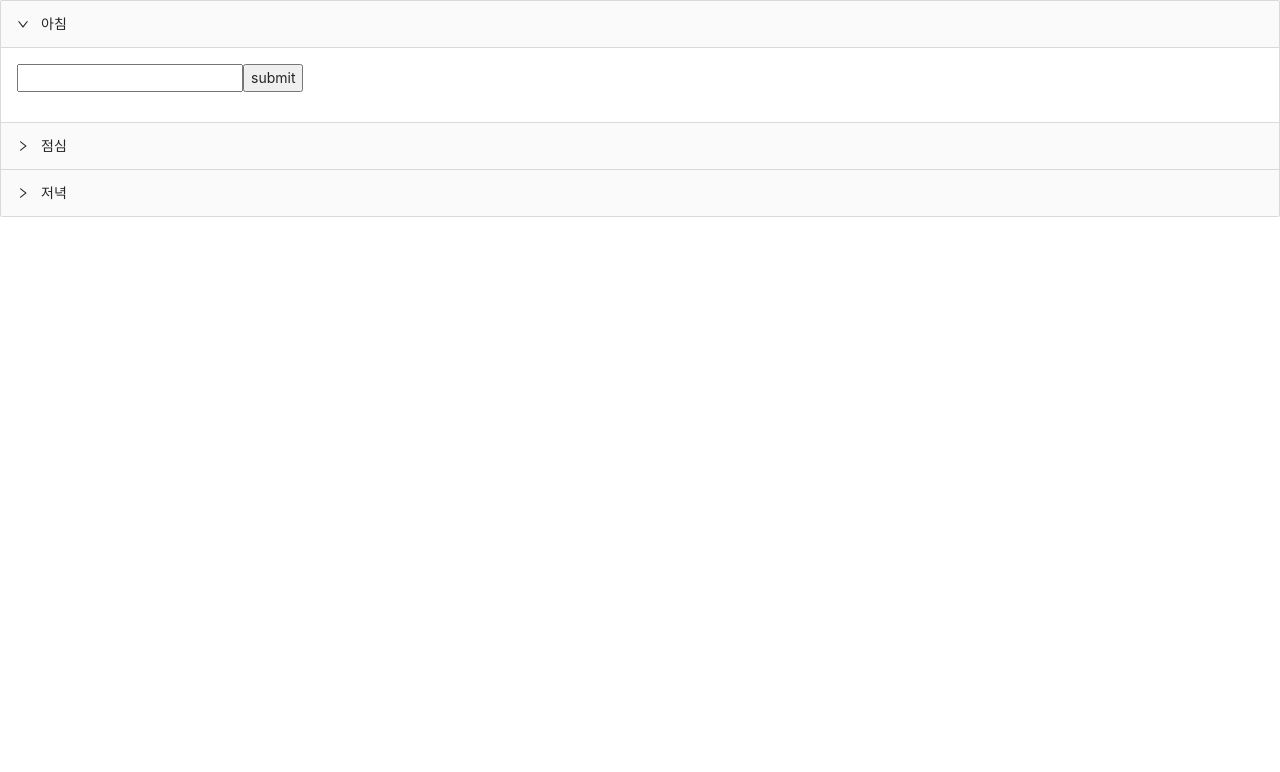
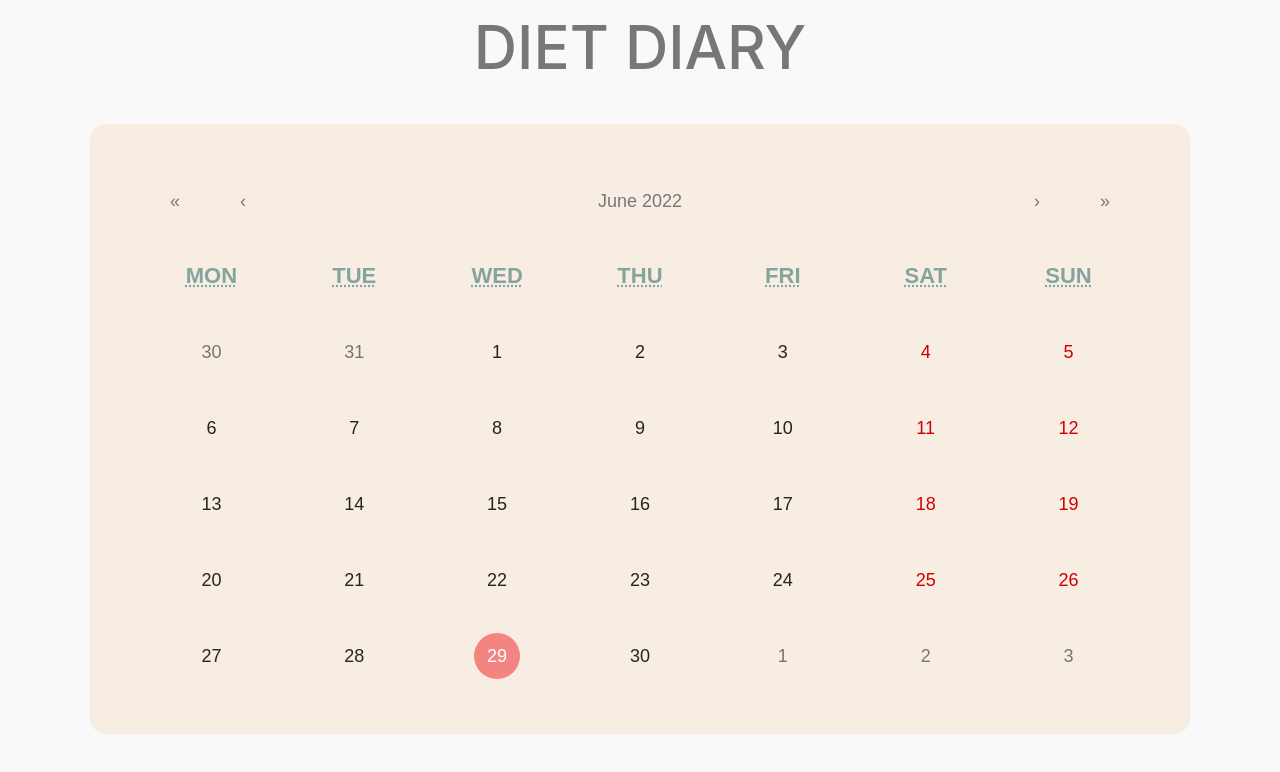
Before and after one commit to ujtap0/daily-nutrients-calculator, a React (Create React App) app: page / in a window 1280 px wide. Shown: the top 772 px of the page. Built offline with nearby package versions, Linux system fonts and the light colour scheme.

Commit message:
달력 페이지 추가

```diff
--- a/package.json
+++ b/package.json
@@ -13,11 +13,14 @@
     "express": "^4.18.1",
     "node-fetch": "^2.6.7",
     "react": "^18.1.0",
+    "react-calendar": "^3.7.0",
     "react-dom": "^18.1.0",
     "react-redux": "^8.0.2",
+    "react-router-dom": "^6.3.0",
     "react-scripts": "5.0.1",
     "redux": "^4.2.0",
     "redux-saga": "^1.1.3",
+    "styled-components": "^5.3.5",
     "web-vitals": "^2.1.4"
   },
   "scripts": {
--- a/public/index.html
+++ b/public/index.html
@@ -10,34 +10,14 @@
       content="Web site created using create-react-app"
     />
     <link rel="apple-touch-icon" href="%PUBLIC_URL%/logo192.png" />
-    <!--
-      manifest.json provides metadata used when your web app is installed on a
-      user's mobile device or desktop. See https://developers.google.com/web/fundamentals/web-app-manifest/
-    -->
+
     <link rel="manifest" href="%PUBLIC_URL%/manifest.json" />
-    <!--
-      Notice the use of %PUBLIC_URL% in the tags above.
-      It will be replaced with the URL of the `public` folder during the build.
-      Only files inside the `public` folder can be referenced from the HTML.
 
-      Unlike "/favicon.ico" or "favicon.ico", "%PUBLIC_URL%/favicon.ico" will
-      work correctly both with client-side routing and a non-root public URL.
-      Learn how to configure a non-root public URL by running `npm run build`.
-    -->
     <title>React App</title>
   </head>
   <body>
     <noscript>You need to enable JavaScript to run this app.</noscript>
+    <div id="overlay"></div>
     <div id="root"></div>
-    <!--
-      This HTML file is a template.
-      If you open it directly in the browser, you will see an empty page.
-
-      You can add webfonts, meta tags, or analytics to this file.
-      The build step will place the bundled scripts into the <body> tag.
-
-      To begin the development, run `npm start` or `yarn start`.
-      To create a production bundle, use `npm run build` or `yarn build`.
-    -->
   </body>
 </html>
--- a/src/App.js
+++ b/src/App.js
@@ -1,10 +1,13 @@
-import List from "./component/List.component";
+import { BrowserRouter, Routes, Route } from "react-router-dom";
+import CalendarPage from "./page/Carlendar.component";
 
 function App() {
   return (
-    <div className="App">
-      <List />
-    </div>
+    <BrowserRouter>
+      <Routes>
+        <Route path="/" element={<CalendarPage />}/>
+      </Routes>
+    </BrowserRouter>
   );
 }
 
--- a/src/component/List.component.jsx
+++ b/src/component/List.component.jsx
@@ -1,15 +1,14 @@
 import { Collapse } from 'antd';
 import Search from '../features/Search/Search.component';
+import Modal from './ui/Modal.component';
 const { Panel } = Collapse;
 
 const List = () => {
-  const onChange = (key) => {
-    console.log(key);
-  };
-
-  return (<Collapse defaultActiveKey={['1']} onChange={onChange}>
+  return (
+  <Modal>
+    <Collapse defaultActiveKey={['1']}>
       <Panel header="아침" key="1">
-        <Search meal='breakfast' />
+        <Search meal='breakfast'/>
       </Panel>
       <Panel header="점심" key="2">
         <Search meal='lunch'/>
@@ -18,6 +17,7 @@ const List = () => {
         <Search meal='dinner' />
       </Panel>
     </Collapse>
+  </Modal>
 )}
 
 export default List;
--- a/src/index.css
+++ b/src/index.css
@@ -1 +1,16 @@
 @import '~antd/dist/antd.css';
+
+*, *::before, *::after{
+  box-sizing: inherit;
+  margin: 0;
+  padding: 0;
+}
+html{
+  font-size: 62.5%;
+  width: 100%;
+  color: #777;
+}
+body{
+  box-sizing: border-box;
+  background-color: #f9f9f9;
+}
--- /dev/null
+++ b/src/page/Calendar.style.js
@@ -0,0 +1,57 @@
+import styled from "styled-components";
+import Calendar from "react-calendar";
+
+export const CalendarContainer = styled.div`
+  max-width: 1100px;
+  margin: 0 auto;
+  text-align: center;
+`
+export const Title = styled.h2`
+  font-size: 60px;
+  color: #777;
+`
+
+export const StyledCalendar = styled(Calendar)`
+ width: 100%;
+ background-color: #f7ede2;
+ border: 0;
+ border-radius: 16px;
+ padding: 40px 50px;
+ button{
+   padding: 30px;
+   font-size: 18px;
+ }
+ .react-calendar__navigation{
+  margin-bottom: 30px;
+  color: #777;
+  font-weight: 600;
+  button:hover,
+  button:active{
+    background-color: transparent;
+  }
+ }
+ .react-calendar__month-view__weekdays__weekday{
+  font-size: 22px;
+  padding: 30px 20px;
+  color: #84a59d;
+ }
+ .react-calendar__tile--now {
+    background-color: transparent;
+    &:hover,
+    &:active{
+      background-color: transparent;
+    }
+    & > abbr {
+      box-sizing: border-box;
+      padding: 13px;
+      border-radius: 50%;
+      background: #f28482;
+      color: #fff;
+    }
+  }
+  .react-calendar__tile:enabled:hover{
+    background-color: #f5cac3;
+    border-radius: 5px;
+  }
+}
+`
--- /dev/null
+++ b/src/page/Carlendar.component.jsx
@@ -0,0 +1,12 @@
+import { StyledCalendar, CalendarContainer, Title } from './Calendar.style';
+import 'react-calendar/dist/Calendar.css';
+
+const CalendarPage = () => {
+return (
+  <CalendarContainer>
+    <Title>DIET DIARY</Title>
+    <StyledCalendar />
+  </CalendarContainer>
+)
+}
+export default CalendarPage
```
Also changed, not shown: src/component/ui/Modal.component.jsx (added, +28 -0 lines), src/component/ui/Modal.style.js (added, +30 -0 lines), 2 other files (tests, documents, lock files or other folders).
